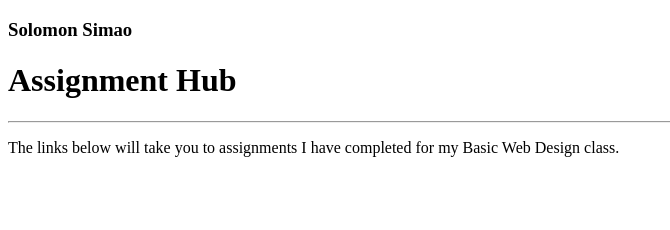
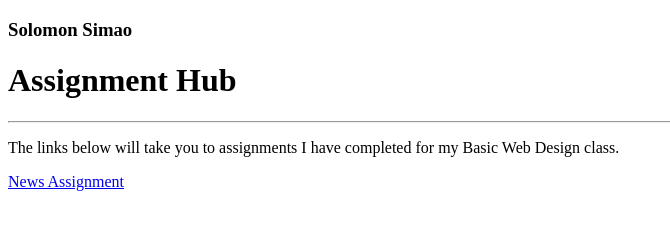
Before and after one commit to sgsimao/sgsimao.github.io, a plain HTML site: page index.html in a window 1280 px wide. Shown: the whole page, without its empty margins (0-670 px from the left). Drawn offline with Linux system fonts and the light colour scheme.

Commit message:
Update index.html

```diff
--- a/index.html
+++ b/index.html
@@ -6,5 +6,6 @@
     <h1>Assignment Hub</h1>
     <hr>
     <p>The links below will take you to assignments I have completed for my Basic Web Design class.</p>
+    <a href="HTML_News_Assignment.html" target="_blank">News Assignment</a>
   </head>
 </html>
```
